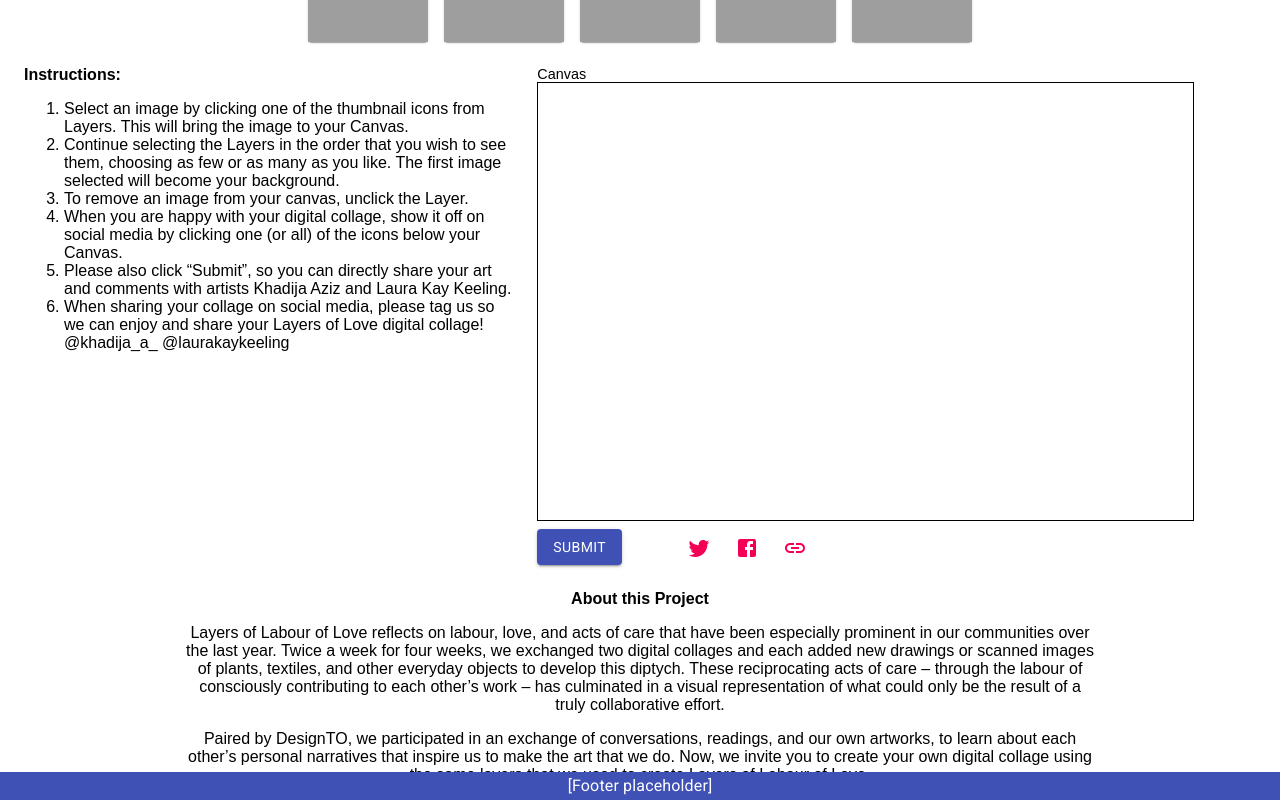
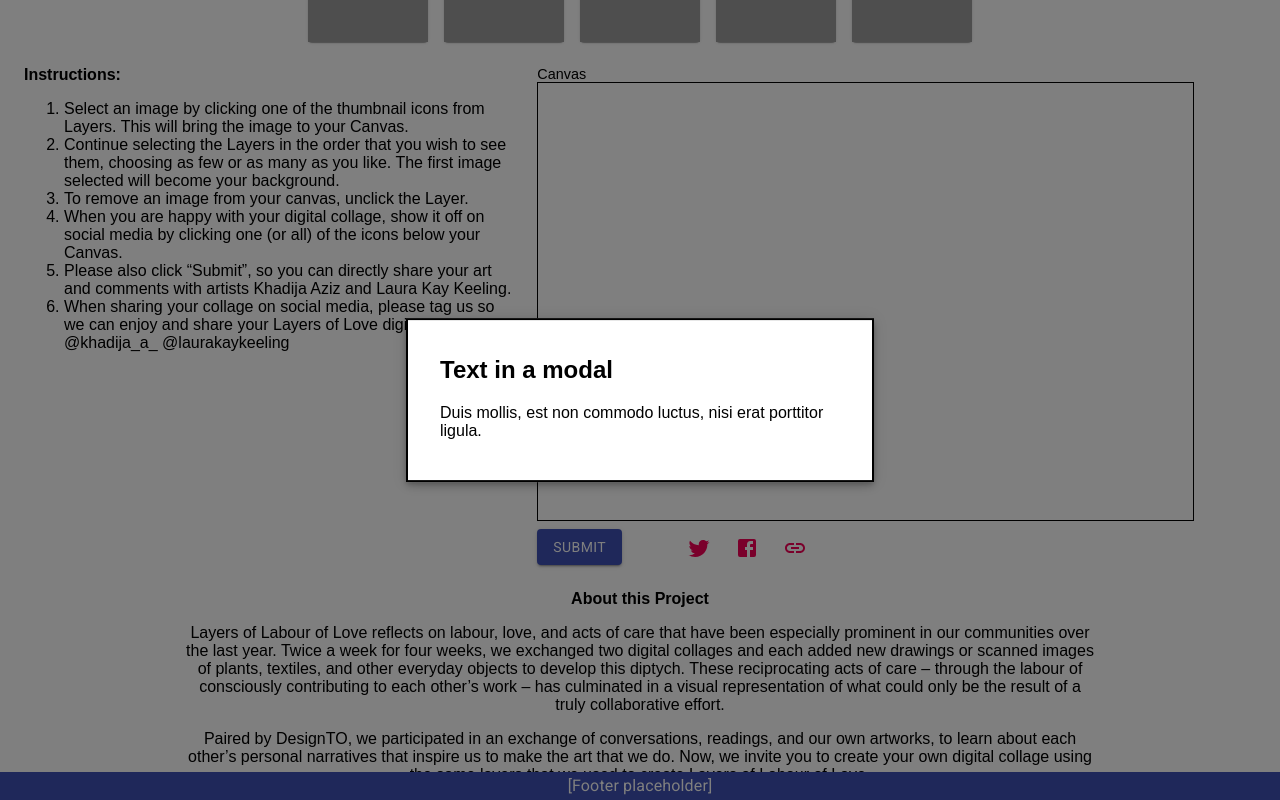
Before and after one commit to LayersOfLove/LayersOfLove-Source, a React (Create React App) app: page / in a window 1280 px wide. Both pictures are taken after a click on the button "SUBMIT". Shown: the part 341-1141 px from the top of the page. Built offline with nearby package versions, Linux system fonts and the light colour scheme; grey boxes are pictures that could not be loaded.

Commit message:
created a basic modal for the form

```diff
--- a/src/components/CanvasShareBar/index.js
+++ b/src/components/CanvasShareBar/index.js
@@ -1,4 +1,4 @@
-import React from 'react';
+import React, { useState } from 'react';
 import { Facebook, Twitter, Link } from '@material-ui/icons';
 import {
   Button,
@@ -11,6 +11,8 @@
   FacebookShareButton,
   TwitterShareButton
 } from 'react-share';
+
+import FormModal from '../FormModal';
 
 const useStyles = makeStyles(theme => ({
   shareIcon: {
@@ -30,16 +32,24 @@
     'Copy link': <Link className={classes.shareIcon} />
   }
 
+  const [formModalOpen, setFormModalOpen] = useState(false);
+
   return (
     <Grid container style={{
       paddingTop: '0.2em'
     }}>
       <Grid item md={1}>
-        <Button variant="contained" color="primary" style={{
-          marginTop: '0.35em'
-        }}>
+        <Button
+          variant="contained"
+          color="primary"
+          style={{
+            marginTop: '0.35em'
+          }}
+          onClick={() => setFormModalOpen(true)}
+          >
           Submit
         </Button>
+        <FormModal formModalOpen={formModalOpen} handleClose={() => setFormModalOpen(false)} />
       </Grid>
 
       {/* Twitter */}
--- /dev/null
+++ b/src/components/FormModal/index.js
@@ -0,0 +1,56 @@
+import React from 'react';
+import { Modal } from '@material-ui/core';
+import { makeStyles } from '@material-ui/core/styles';
+
+// reference: https://material-ui.com/components/modal/
+
+function getModalStyle() {
+  const top = 50;
+  const left = 50;
+
+  return {
+    top: `${top}%`,
+    left: `${left}%`,
+    transform: `translate(-${top}%, -${left}%)`,
+  }
+}
+
+const useStyles = makeStyles((theme) => ({
+  paper: {
+    position: 'absolute',
+    width: 400,
+    backgroundColor: theme.palette.background.paper,
+    border: '2px solid #000',
+    boxShadow: theme.shadows[5],
+    padding: theme.spacing(2, 4, 3),
+  },
+}));
+export default function SimpleModal({ formModalOpen, handleClose }) {
+  const classes = useStyles();
+
+  // getModalStyle is not a pure function, we roll the style only on the first render
+  const [modalStyle] = React.useState(getModalStyle);
+
+  const body = (
+    <div style={modalStyle} className={classes.paper}>
+      <h2 id="simple-modal-title">Text in a modal</h2>
+      <p id="simple-modal-description">
+        Duis mollis, est non commodo luctus, nisi erat porttitor ligula.
+      </p>
+      <SimpleModal />
+    </div>
+  );
+
+  return (
+    <div>
+      <Modal
+        open={formModalOpen}
+        onClose={handleClose}
+        aria-labelledby="simple-modal-title"
+        aria-describedby="simple-modal-description"
+      >
+        {body}
+      </Modal>
+    </div>
+  );
+}
```
